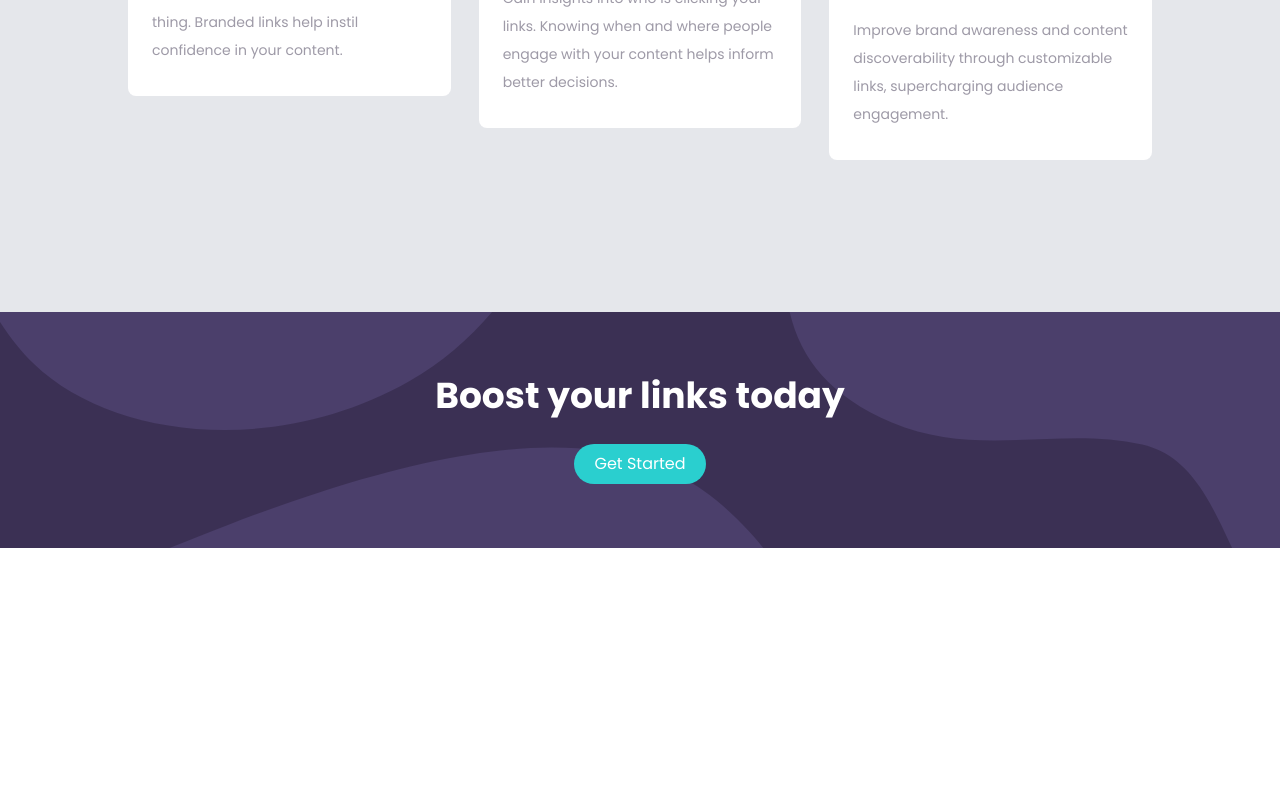
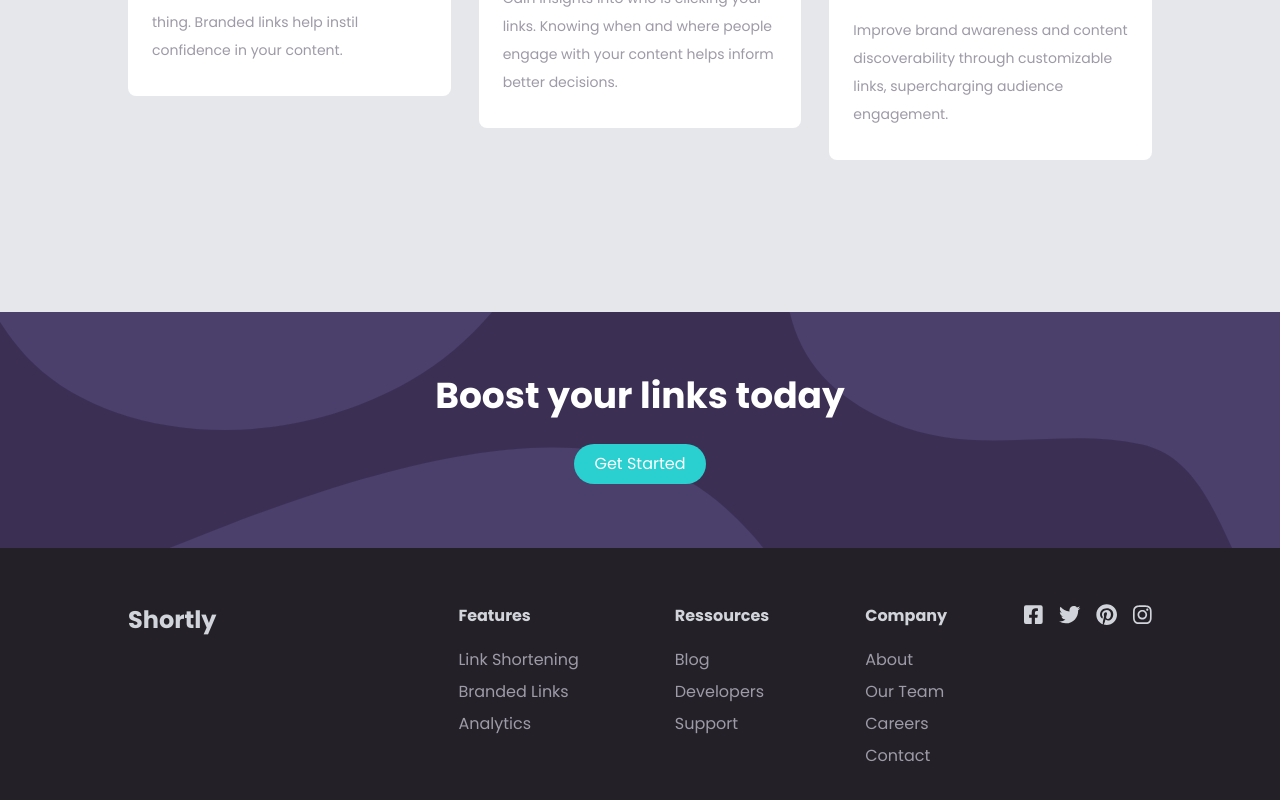
Before and after one commit to radoRandriamahandry/url-shorening, a Vue app: page / in a window 1280 px wide. Shown: the part 1288-2088 px from the top of the page. Before the commit the page ends 1836 px from the top, so only its background shows below. Built offline with nearby package versions, Linux system fonts and the light colour scheme.

Commit message:
style: finish the footer

```diff
--- a/package.json
+++ b/package.json
@@ -7,6 +7,10 @@
     "serve": "vite preview"
   },
   "dependencies": {
+    "@fortawesome/fontawesome-svg-core": "^1.2.35",
+    "@fortawesome/free-brands-svg-icons": "^5.15.3",
+    "@fortawesome/free-solid-svg-icons": "^5.15.3",
+    "@fortawesome/vue-fontawesome": "^3.0.0-4",
     "vue": "^3.0.5",
     "vue-router": "^4.0.8"
   },
--- a/src/components/Home.vue
+++ b/src/components/Home.vue
@@ -15,17 +15,20 @@
     <Cards />
   </main>
   <FullBanner />
+  <Footer />
 </template>
 
 <script>
 import HeroSection from "../components/layouts/HeroSection.vue"
 import Cards from "../components/layouts/Cards.vue"
 import FullBanner from "../components/layouts/FullBanner.vue"
+import Footer from "../components/layouts/Footer.vue"
 export default {
   components: {
     HeroSection,
     Cards,
     FullBanner,
+    Footer,
   },
 }
 </script>
--- /dev/null
+++ b/src/components/layouts/Footer.vue
@@ -0,0 +1,66 @@
+<template>
+  <div class="text-gray-300 py-14 bg-neutral-dark-violet">
+    <div class="grid max-w-screen-lg grid-cols-5 mx-auto">
+      <h3 class="text-2xl font-bold">Shortly</h3>
+      <section class="flex justify-end col-span-3 gap-24">
+        <div>
+          <h4 class="font-bold">Features</h4>
+          <ul class="grid gap-2 mt-5 text-neutral-violet">
+            <li>
+              <router-link to="#">Link Shortening</router-link>
+            </li>
+            <ul>
+              <router-link to="#">Branded Links</router-link>
+            </ul>
+            <ul>
+              <router-link to="#">Analytics</router-link>
+            </ul>
+          </ul>
+        </div>
+        <div>
+          <h4 class="font-bold">Ressources</h4>
+          <ul class="grid gap-2 mt-5 text-neutral-violet">
+            <li>
+              <router-link to="#">Blog</router-link>
+            </li>
+            <ul>
+              <router-link to="#">Developers</router-link>
+            </ul>
+            <ul>
+              <router-link to="#">Support</router-link>
+            </ul>
+          </ul>
+        </div>
+        <div>
+          <h4 class="font-bold">Company</h4>
+          <ul class="grid gap-2 mt-5 text-neutral-violet">
+            <li>
+              <router-link to="#">About</router-link>
+            </li>
+            <ul>
+              <router-link to="#">Our Team</router-link>
+            </ul>
+            <ul>
+              <router-link to="#">Careers</router-link>
+            </ul>
+            <ul>
+              <router-link to="#">Contact</router-link>
+            </ul>
+          </ul>
+        </div>
+      </section>
+      <div class="flex justify-end gap-4">
+        <FontAwesomeIcon :icon="['fab', 'facebook-square']" size="lg" />
+        <FontAwesomeIcon :icon="['fab', 'twitter']" size="lg" />
+        <FontAwesomeIcon :icon="['fab', 'pinterest']" size="lg" />
+        <FontAwesomeIcon :icon="['fab', 'instagram']" size="lg" />
+      </div>
+    </div>
+  </div>
+</template>
+
+<script>
+export default {}
+</script>
+
+<style></style>
--- a/src/main.js
+++ b/src/main.js
@@ -1,9 +1,20 @@
 import { createApp } from "vue"
 import App from "./App.vue"
 import router from "./router/index"
+import { library } from "@fortawesome/fontawesome-svg-core"
+import { FontAwesomeIcon } from "@fortawesome/vue-fontawesome"
+import {
+  faFacebookSquare,
+  faTwitter,
+  faPinterest,
+  faInstagram,
+} from "@fortawesome/free-brands-svg-icons"
+
+library.add(faFacebookSquare, faTwitter, faPinterest, faInstagram)
 
 import "./index.css"
 
 const app = createApp(App)
+app.component("FontAwesomeIcon", FontAwesomeIcon)
 app.use(router)
 app.mount("#app")
```
Also changed, not shown: 1 other file (tests, documents, lock files or other folders).
